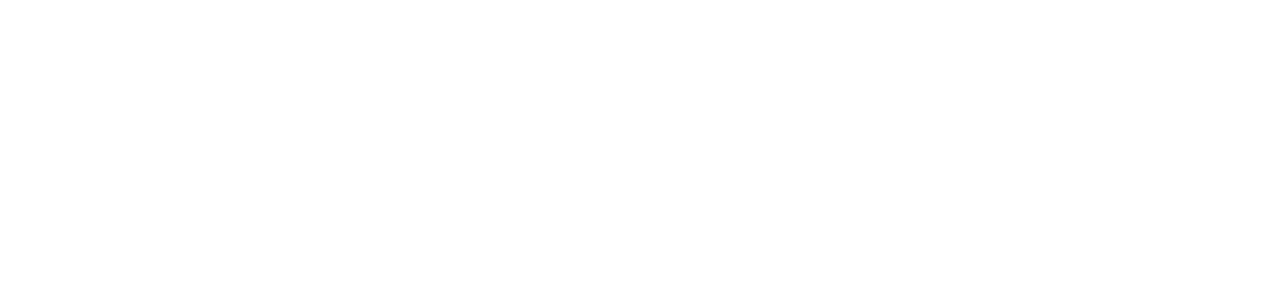
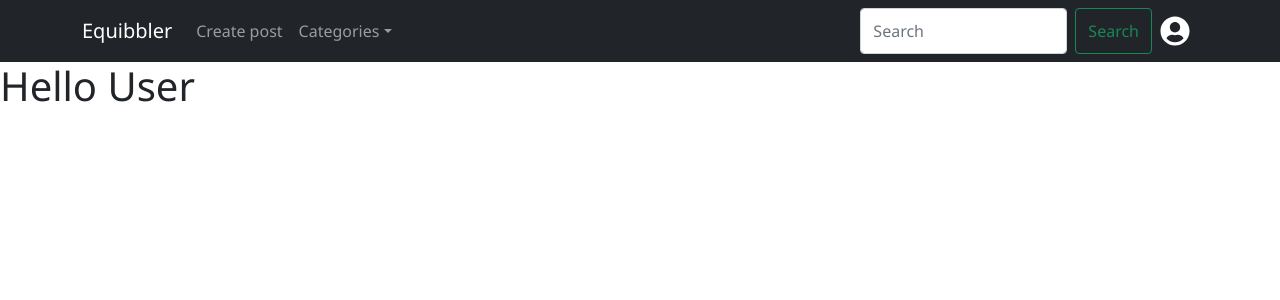
Before and after one commit to shoaibahmed997/advert-frontend, a React (Create React App) app: page /user in a window 1280 px wide. Before the commit this address had no page. Shown: the top 300 px of the page. Built offline with nearby package versions, Linux system fonts and the light colour scheme; sample sign-in values are in the browser's storage.

Commit message:
animations added

```diff
--- a/src/App.js
+++ b/src/App.js
@@ -1,5 +1,5 @@
 import React from 'react';
-import {BrowserRouter,Route,Routes} from 'react-router-dom'
+import {Route,Routes, useLocation} from 'react-router-dom'
 import Homepage from './pages/Homepage';
 import "bootstrap/dist/css/bootstrap.min.css"
 import LoginSignup from './pages/LoginSignup';
@@ -9,12 +9,15 @@
 import Category from './pages/Category';
 import CreatePost from './pages/CreatePost';
 import Search from './pages/Search';
+import UserPage from './pages/UserPage';
+import { AnimatePresence } from 'framer-motion';
 
 
 function App() {
+  const location = useLocation()
   return (
-    <BrowserRouter>
-      <Routes>
+    <AnimatePresence exitBeforeEnter>
+      <Routes key={location.pathname} location={location}>
         <Route element={<Layout />}>
 
           <Route path='/' element={<Homepage />} />
@@ -28,12 +31,12 @@
           {/* protected routes starts here */}
           <Route element={<Auth />}>
           <Route path='/create-post' element={<CreatePost />} />
+          <Route path='/user' element={<UserPage />} />
           </Route>
           {/* protected routes ends here */}
         </Route>
-
       </Routes>
-    </BrowserRouter>
+      </AnimatePresence>
   );
 }
 
--- a/src/components/Header.jsx
+++ b/src/components/Header.jsx
@@ -7,18 +7,18 @@
 import { useNavigate } from 'react-router-dom';
 import useLogin from '../Hooks/useLogin';
 import { FaUserCircle } from 'react-icons/fa';
+import {motion} from "framer-motion"
 
 const Header = () => {
   let navigate = useNavigate()
   const loggedIn = useLogin()
   const [searchterm,setsearchterm] = React.useState("")
 
+
   const handleSearch = (e)=>{
     e.preventDefault()
     if (searchterm.trim() === "" || !searchterm) return
       navigate(`/search/${searchterm}`)
-
-    console.log(searchterm.trim === "")
 
   }
   return (
@@ -57,8 +57,9 @@
                   <Button type='submit' variant="outline-success">Search</Button>
                 </Form>
                 {
-                  loggedIn ? <Nav.Link><FaUserCircle fontSize={30} color='white' /></Nav.Link> :
-                  <Nav.Link onClick={()=>{navigate("/login")}} > Log In</Nav.Link>
+                  loggedIn ?
+                  (<Nav.Link onClick={()=>navigate('/user')} ><FaUserCircle fontSize={30} color='white' /> </Nav.Link>):
+                  ( <Nav.Link onClick={()=>{navigate("/login")}} >Log In</Nav.Link>)
                 }
         </Nav>
       </Navbar.Collapse>
--- a/src/helper/Layout.jsx
+++ b/src/helper/Layout.jsx
@@ -1,13 +1,25 @@
 import React from 'react'
 import { Outlet } from 'react-router-dom'
 import Header from '../components/Header'
-
+import {motion } from "framer-motion"
 const Layout = () => {
   return (
     <div>
       <Header />
+
+    <motion.div
+    // initial={{scale:0.8,x:-500,opacity:0}}
+    // animate={{scale:1,x:0,opacity:1}}
+    // exit={{scale:0.8,x:500,opacity:0}}
+    initial={{scale:0,opacity:0}}
+    animate={{scale:1,opacity:1}}
+    exit={{x:200,scale:2,opacity:0}}
+    transition={{type:"spring",duration:1}}
+    >
+
       <Outlet />
-    </div>
+    </motion.div>
+      </div>
   )
 }
 
--- a/src/index.js
+++ b/src/index.js
@@ -6,6 +6,7 @@
 import { Provider } from 'react-redux';
 import store from './Redux/store';
 import { QueryClientProvider,QueryClient } from 'react-query';
+import { BrowserRouter } from 'react-router-dom';
 
 const queryClient = new QueryClient()
 
@@ -17,7 +18,9 @@
   <React.StrictMode>
     <QueryClientProvider client={queryClient}>
     <Provider store={store}>
-      <App />
+      <BrowserRouter>
+        <App />
+      </BrowserRouter>
     </Provider>
     </QueryClientProvider>
   </React.StrictMode>
--- a/src/pages/UserPage.jsx
+++ b/src/pages/UserPage.jsx
@@ -1,8 +1,26 @@
 import React from 'react'
+import { motion } from 'framer-motion'
 
 const UserPage = () => {
+    const [roll, setroll] = React.useState(false);
   return (
-    <div>user can implement settings here</div>
+    <div>
+        <motion.h1
+        animate={{
+            y:roll? 250 :0,
+            rotateX:roll ? -360:0,
+            x : roll? 1500:0,
+            scale: roll ? 3 :1,
+         }}
+         exit={{opacity:0}}
+         transition={{type:"tween",duration:2}}
+        onTap={(e,i)=>{
+            setroll(!roll)
+        }}
+
+        >Hello User</motion.h1>
+    </div>
+
   )
 }
 
```
